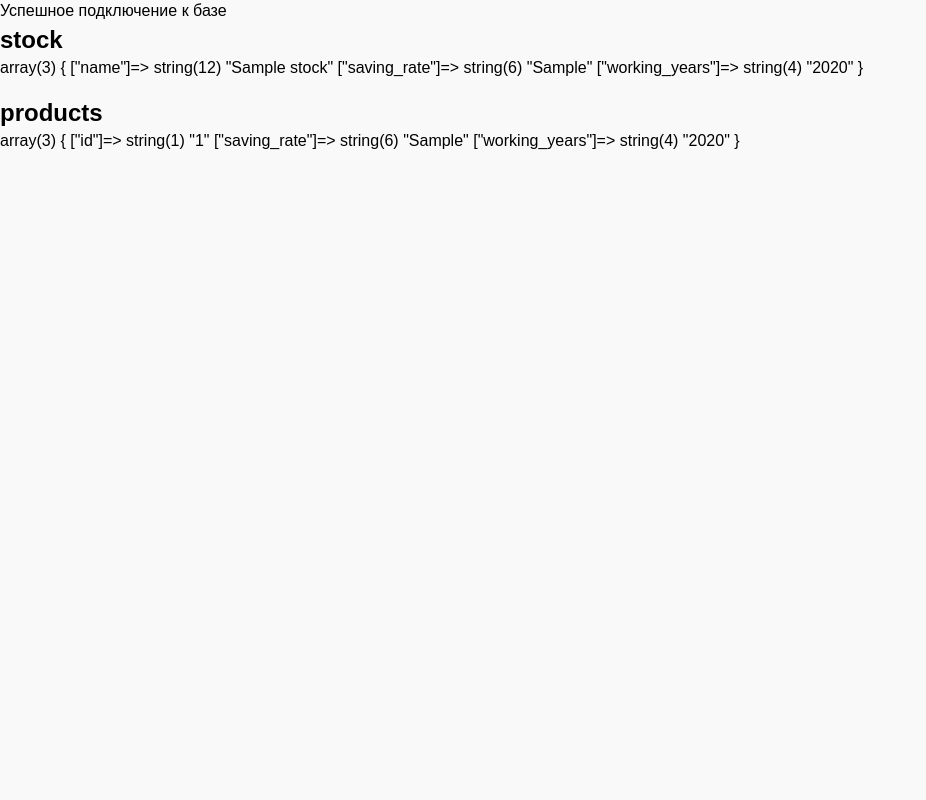
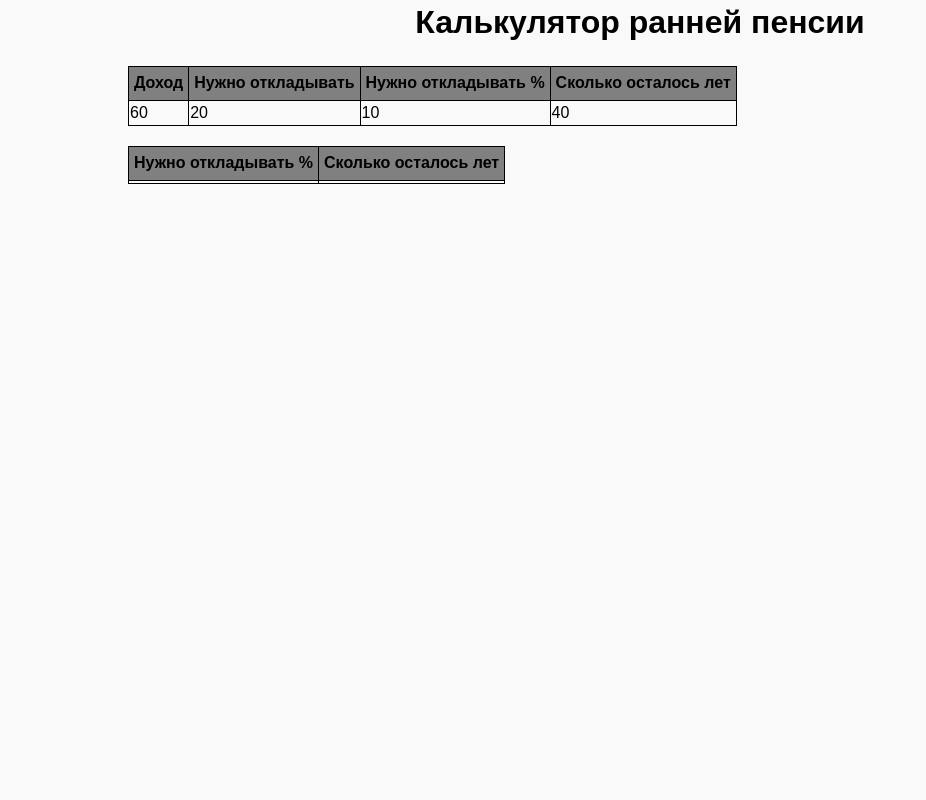
Before and after one commit to lexxmg/sandbox-php, a PHP site: page / in a window 1280 px wide. Shown: the whole page, without its empty margins (0-926 px from the left). Run offline with PHP 8.4, Linux system fonts and the light colour scheme; tables that the repository leaves empty or names only in its code hold one stand-in row (values such as "Sample post"); data that the repository does not hold is empty.

Commit message:
first commit

```diff
--- a/css/master.css
+++ b/css/master.css
@@ -62,7 +62,7 @@ h1, h2, h3, p, figure {
 }
 
 .fixed-container {
-  max-width: 1300px;
+  max-width: 1024px;
   margin: 0 auto;
 }
 
@@ -77,3 +77,33 @@ h1, h2, h3, p, figure {
 }
 
 /*============================================================*/
+
+
+
+.title {
+  text-align: center;
+}
+
+.table {
+  margin: 20px 0 0 0;
+
+  /* border: 1px solid black; */
+
+  border-collapse: collapse;
+}
+
+.table__row {
+  border: 1px solid black;
+}
+
+.table__title {
+  padding: 5px;
+
+  border: 1px solid black;
+
+  background-color: gray;
+}
+
+.table__column {
+  border: 1px solid black;
+}
--- a/index.php
+++ b/index.php
@@ -7,7 +7,7 @@
     <meta name="viewport" content="width=device-width, initial-scale=1.0">
     <meta http-equiv="X-UA-Compatible" content="ie=edge">
 
-    <title>Добавление данных в БД</title>
+    <title>Калькулятор ранней пенсии</title>
 
     <link rel="stylesheet" href="/css/normalize.css">
     <link rel="stylesheet" href="/css/master.css">
@@ -22,23 +22,38 @@
 
   <body>
     <div class="fixed-container">
-        <h2>stock</h2>
+        <h1 class="title">Калькулятор ранней пенсии</h1>
 
-        <ul>
-            <?php foreach ($rowResult as $key => $value): ?>
-                <li><?php var_dump($value)?></li>
+        <table class="table">
+            <tr class="table__row">
+                <th class="table__title">Доход</th>
+                <th class="table__title">Нужно откладывать</th>
+                <th class="table__title">Нужно откладывать %</th>
+                <th class="table__title">Сколько осталось лет</th>
+            </tr>
+
+            <tr class="table__row">
+                <td class="table__column">60</td>
+                <td class="table__column">20</td>
+                <td class="table__column">10</td>
+                <td class="table__column">40</td>
+            </tr>
+        </table>
+
+        <table class="table">
+            <tr class="table__row">
+                <th class="table__title">Нужно откладывать %</th>
+                <th class="table__title">Сколько осталось лет</th>
+
+            </tr>
+
+            <?php foreach ($result as $key => $value): ?>
+                <tr class="table__row">
+                    <td class="table__column"><?=$value['saving_rate']?></td>
+                    <td class="table__column"><?=$value['working_years']?></td>
+                </tr>
             <?php endforeach; ?>
-
-            <pre><?php //var_dump($rowResult)?></pre>
-        </ul>
-
-        <h2>products</h2>
-
-        <ul>
-            <?php foreach ($resultProducts as $key => $value): ?>
-                <li><?php var_dump($value)?></li>
-            <?php endforeach; ?>
-        </ul>
+        </table>
     </div>
   </body>
 </html>
--- a/php/sandbox.php
+++ b/php/sandbox.php
@@ -1,61 +1,21 @@
 <?php
-
-$rowResult = [];
-$resultProducts = [];
 
 $host = 'localhost';
 $user = 'root';
 $password = '';
-$dbname = 'mydb';
+$dbname = 'calc';
 
 $connect = mysqli_connect($host, $user, $password, $dbname);
 
 if (mysqli_connect_error()) {
     die(mysqli_connect_error());
-} else {
-    echo 'Успешное подключение к базе';
-
-    // $result = mysqli_query(
-    //     $connect,
-    //     "INSERT INTO `stock` (`name`)
-    //     VALUES ('большой склад')");
-
-    if (false) {
-        $result = mysqli_query(
-            $connect,
-            "INSERT INTO `stock` (`name`)
-            VALUES ('малый склад'), ('средний склад')"
-        );
-    }
-
-    if (false) {
-        $products = mysqli_query(
-            $connect,
-            "INSERT INTO `products` SET
-            name='Стол', count='3', price='4000',
-            stock_id='3'"
-        );
-    }
-
-    $result = mysqli_query(
-        $connect,
-        "SELECT * FROM `stock`"
-    );
-
-    $products = mysqli_query($connect, "SELECT * FROM `products`");
-
-    //var_export($result);
-
-    while ($row = mysqli_fetch_assoc($result)) {
-        //var_dump($row);
-        $rowResult[] = $row;
-    }
-
-    while ($row = mysqli_fetch_assoc($products)) {
-        $resultProducts[] = $row;
-    }
-
-    //var_dump(mysqli_fetch_assoc($result));
 }
 
+$result = mysqli_query(
+    $connect,
+    "SELECT * FROM `percentage_of_freedom`;"
+);
+
+//var_dump( mysqli_fetch_all($result) );
+
 mysqli_close($connect);
```
